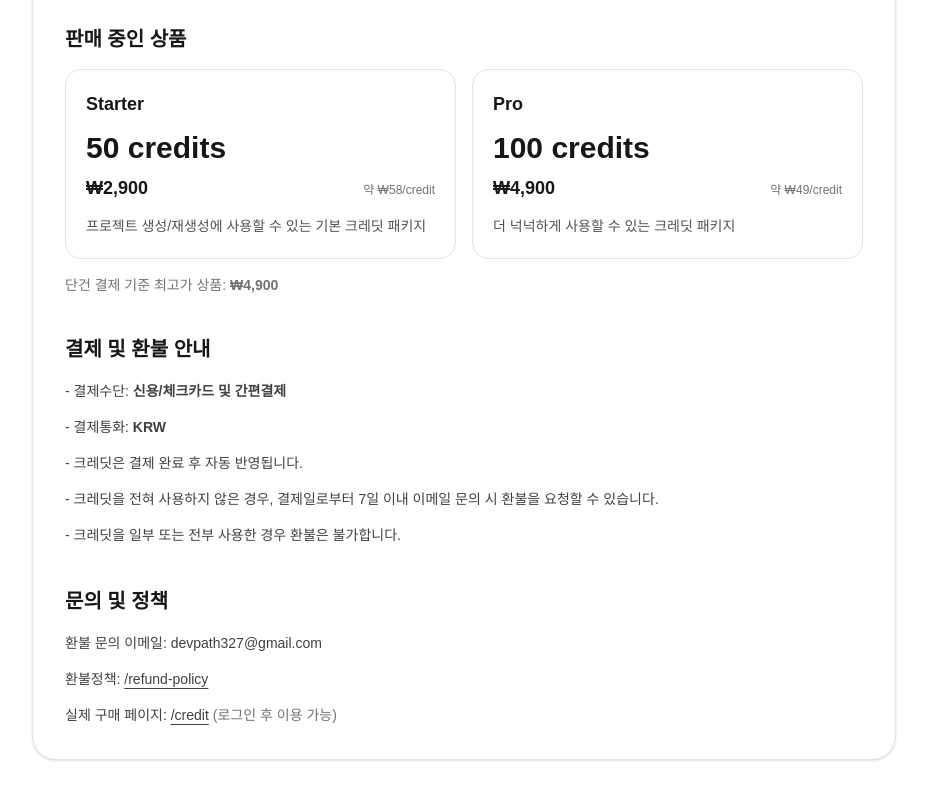
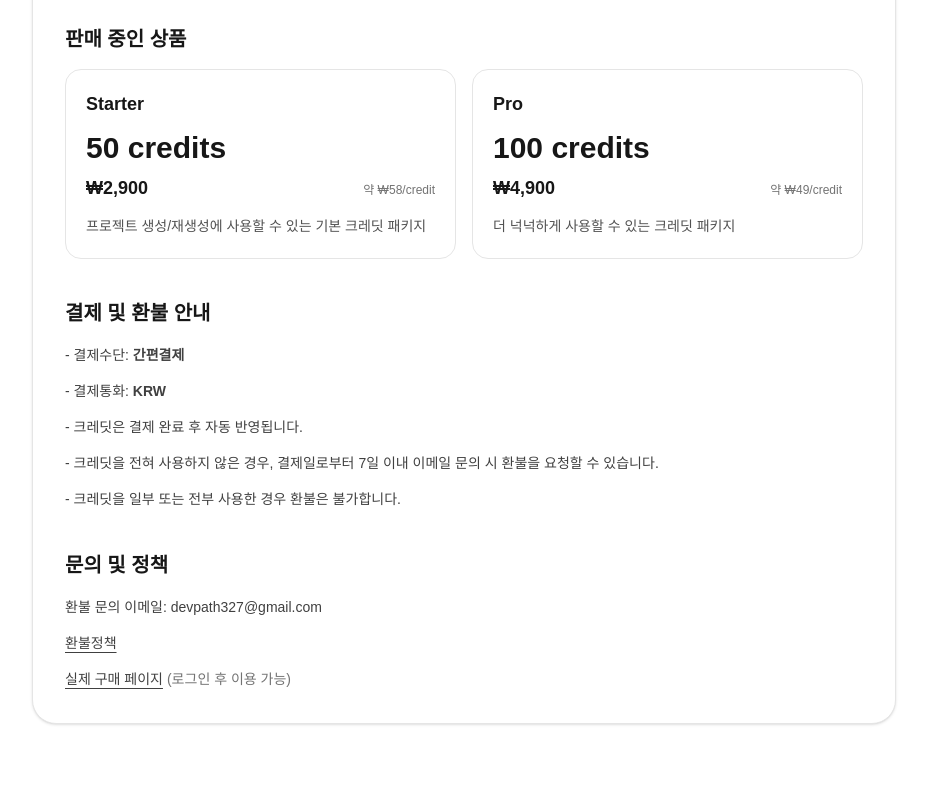
Before and after one commit to RootPark98/devPath, a Next.js app: page /payment-info in a window 1280 px wide. Shown: the part 476-1276 px from the top of the page, without its empty margins (176-1103 px from the left). After the commit the page ends 1248 px from the top, so only its background shows below. Built offline with nearby package versions, Linux system fonts and the light colour scheme.

Commit message:
Add public payment info page and review links

```diff
--- a/app/payment-info/page.tsx
+++ b/app/payment-info/page.tsx
@@ -88,17 +88,13 @@ export default function PaymentInfoPage() {
               );
             })}
           </div>
-
-          <p className="text-sm text-neutral-500 dark:text-neutral-400">
-            단건 결제 기준 최고가 상품: <strong>₩4,900</strong>
-          </p>
         </section>
 
         <section className="mb-10 space-y-4">
           <h2 className="text-xl font-semibold">결제 및 환불 안내</h2>
           <div className="space-y-3 text-sm leading-6 text-neutral-700 dark:text-neutral-300">
             <p>
-              - 결제수단: <strong>신용/체크카드 및 간편결제</strong>
+              - 결제수단: <strong>간편결제</strong>
             </p>
             <p>
               - 결제통화: <strong>KRW</strong>
@@ -120,19 +116,28 @@ export default function PaymentInfoPage() {
           <div className="space-y-3 text-sm leading-6 text-neutral-700 dark:text-neutral-300">
             <p>환불 문의 이메일: devpath327@gmail.com</p>
             <p>
-              환불정책:{" "}
-              <Link href="/refund-policy" className="underline underline-offset-4">
-                /refund-policy
-              </Link>
+                <a
+                    href="https://www.devpath.co.kr/refund"
+                    target="_blank"
+                    rel="noopener noreferrer"
+                    className="underline underline-offset-4 hover:opacity-80"
+                >
+                    환불정책
+                </a>
             </p>
+
             <p>
-              실제 구매 페이지:{" "}
-              <Link href="/credit" className="underline underline-offset-4">
-                /credit
-              </Link>
-              <span className="ml-1 text-neutral-500 dark:text-neutral-400">
-                (로그인 후 이용 가능)
-              </span>
+                <a
+                    href="https://www.devpath.co.kr/billing"
+                    target="_blank"
+                    rel="noopener noreferrer"
+                    className="underline underline-offset-4 hover:opacity-80"
+                >
+                    실제 구매 페이지
+                </a>
+                <span className="ml-1 text-neutral-500 dark:text-neutral-400">
+                    (로그인 후 이용 가능)
+                </span>
             </p>
           </div>
         </section>
```
